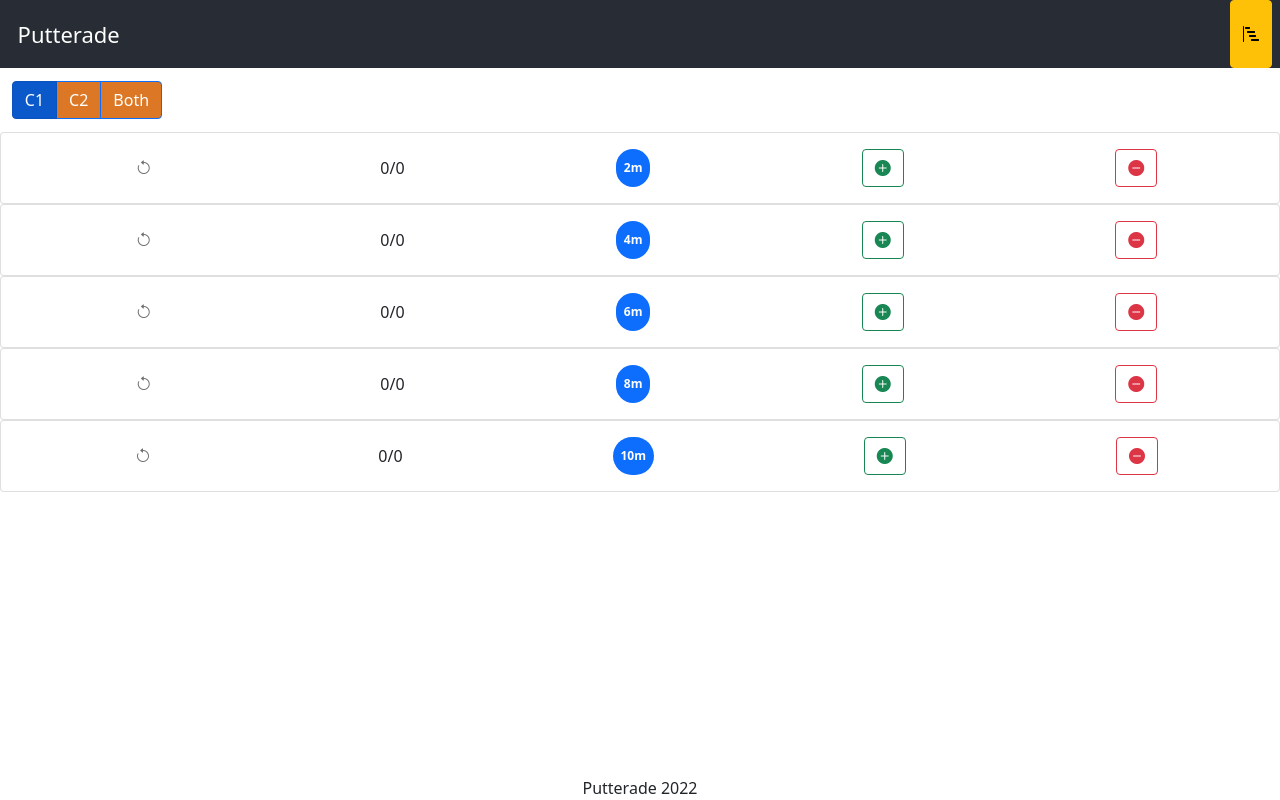
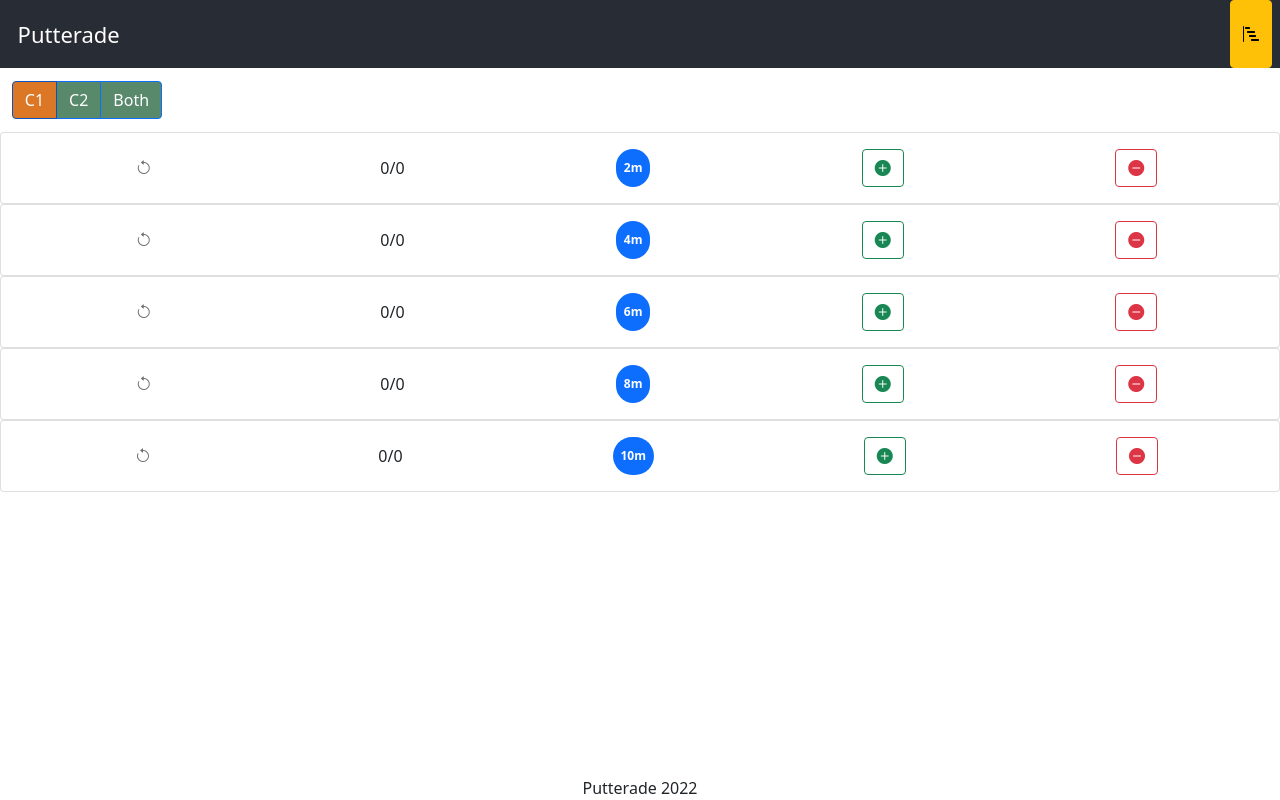
Before and after one commit to zacarey/putterade, a React (Create React App) app: page / in a window 1280 px wide. Built offline with nearby package versions, Linux system fonts and the light colour scheme.

Commit message:
Styling bg for radio

```diff
--- a/src/ChooseCircle.js
+++ b/src/ChooseCircle.js
@@ -25,6 +25,10 @@ function ChooseCircle(props) {
             id={`radio-${idx}`}
             type="radio"
             name="radio"
+            style={{
+              backgroundColor:
+                radioValue === radio.value ? "#DC7726" : "#57896A",
+            }}
             value={radio.value}
             checked={radioValue === radio.value}
             onChange={(e) => setRadioValue(e.currentTarget.value)}
```
